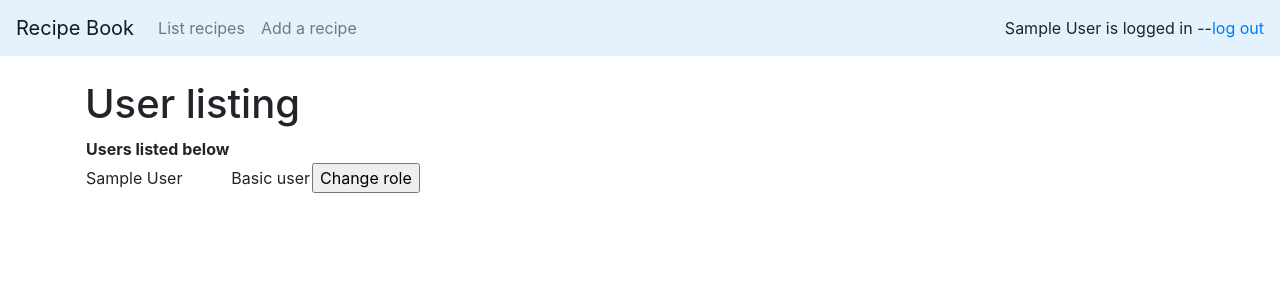
After one commit to att78/reseptikirja, a Flask app: page /auth/rights in a window 1280 px wide. The commit adds this page. Shown: the top 300 px of the page. Run offline with Flask 2, Linux system fonts and the light colour scheme; a user stored in the database is signed in; tables that the repository leaves empty hold one stand-in row (values such as "Sample post"); some libraries are stand-ins or nearby versions.

Commit message:
autorisointia ja raaka-ainekilkkeitä

```diff
--- a/application/__init__.py
+++ b/application/__init__.py
@@ -25,17 +25,6 @@ else:
 # Luodaan db-olio, jota käytetään tietokannan käsittelyyn
 db = SQLAlchemy(app)
 
-# Luetaan kansiosta application tiedoston views sisältö
-from application import views
-
-# Luetaan kansiosta application/tasks tiedoston models sisältö
-from application.recipes import models
-
-from application.recipes import views
-
-# Käyttäjätiedot
-from application.auth import models
-from application.auth import views
 
 #Käyttäjätietojen konfigurointia ja kirjautuminen
 
@@ -49,6 +38,40 @@ login_manager.init_app(app)
 
 login_manager.login_view = "auth_login"
 login_manager.login_message = "Please login to use this functionality."
+from flask_login import current_user
+
+
+# roles in login_required
+from functools import wraps
+
+def login_required(_func=None, *, role="ANY"):
+    def wrapper(func):
+        @wraps(func)
+        def decorated_view(*args, **kwargs):
+            if not (current_user and current_user.is_authenticated):
+                return login_manager.unauthorized()
+
+            acceptable_roles = set(("ANY", *current_user.roles()))
+
+            if role not in acceptable_roles:
+                return login_manager.unauthorized()
+
+            return func(*args, **kwargs)
+        return decorated_view
+    return wrapper if _func is None else wrapper(_func)
+
+# Luetaan kansiosta application tiedoston views sisältö
+from application import views
+
+# Luetaan kansiosta application/tasks tiedoston models sisältö
+from application.recipes import models
+
+from application.recipes import views
+
+# Käyttäjätiedot
+from application.auth import models
+from application.auth import views
+
 
 @login_manager.user_loader
 def load_user(user_id):
--- a/application/auth/models.py
+++ b/application/auth/models.py
@@ -1,6 +1,12 @@
 from application import db
 from application.favourites.tables import favourites
 from application.models import Base
+
+
+userroles = db.Table('userroles',
+    db.Column('role_id', db.Integer, db.ForeignKey('role.id'), primary_key=True),
+    db.Column('account_id', db.Integer, db.ForeignKey('account.id'), primary_key=True)
+)
 
 class User(Base):
 
@@ -10,9 +16,10 @@ class User(Base):
     username = db.Column(db.String(144), nullable=False)
     password = db.Column(db.String(144), nullable=False)
     favourites = db.relationship("Recipe", secondary = favourites, lazy = 'subquery',
-    backref = db.backref('recipes', lazy = True))
+    backref = db.backref('users', lazy = True))
 
-
+    userroles = db.relationship("Role", secondary = userroles, lazy = 'subquery',
+    backref = db.backref('users', lazy = True))
 
 
     def __init__(self, name, username, password):
@@ -31,3 +38,35 @@ class User(Base):
 
     def is_authenticated(self):
         return True
+
+    def roles(self):
+        return [role.name for role in self.userroles]
+
+    def is_admin(self):
+        return  any(role.name == "Admin" for role in self.userroles)
+
+    def set_as_admin(self):
+        role = Role.query.filter(Role.name == "Admin").first()
+        if role is None:
+            role = Role("Admin")
+            db.session().add(role)
+        self.userroles.append(role)
+
+    def remove_from_admin(self):
+
+        for i, role in enumerate(self.userroles):
+            if role.name == "Admin":
+                del self.userroles[i]
+                break
+
+class Role(Base):
+
+    __tablename__= "role"
+
+    name = db.Column(db.String(144), nullable=False)
+
+    def __init__(self, name):
+        self.name = name
+
+    def get_id(self):
+        return self.id
--- a/application/auth/views.py
+++ b/application/auth/views.py
@@ -2,7 +2,7 @@ from flask import render_template, request, redirect, url_for
 from flask_login import login_user
 from flask_login import logout_user
 
-from application import app, db
+from application import app, db, login_manager, login_required
 from application.auth.models import User
 from application.auth.forms import LoginForm
 from application.auth.forms import RegisterForm
@@ -40,6 +40,30 @@ def auth_register():
 
     account = User(form.name.data, form.username.data, form.password.data)
 
+    if User.count() == 0:
+        account.set_as_admin()
+
     db.session().add(account)
     db.session().commit()
     return redirect(url_for("auth_login"))
+
+
+@app.route("/auth/rights", methods =["GET"])
+@login_required
+def rights_listing():
+    users = User.query.all()
+    return render_template("auth/rights.html", users = users)
+
+@app.route("/auth/rights/<user_id>", methods =["POST"])
+@login_required(role="Admin")
+def set_as_admin(user_id):
+
+    account = User.query.get(user_id)
+    if(account.is_admin()):
+        account.remove_from_admin()
+    else:
+        account.set_as_admin()
+
+    db.session().commit()
+    users = User.query.all()
+    return render_template("auth/rights.html", users = users)
--- a/application/recipes/views.py
+++ b/application/recipes/views.py
@@ -1,8 +1,8 @@
-from application import app, db
+from application import app, db, login_manager, login_required
 from flask import redirect, render_template, request, url_for
 from application.recipes.models import Recipe
 from application.recipes.forms import RecipeForm
-from flask_login import login_required
+#from flask_login import login_required
 from flask_login import current_user
 from application.auth.models import User
 
--- a/application/templates/auth/loginform.html
+++ b/application/templates/auth/loginform.html
@@ -4,6 +4,7 @@
 {{ error }}
 
 <h1>Log in</h1>
+<p> Here you can log in with your username and password</p>
 
 <form method="POST" action="{{ url_for('auth_login') }}">
   <table>
--- a/application/templates/auth/registerform.html
+++ b/application/templates/auth/registerform.html
@@ -3,6 +3,9 @@
 {{ error }}
 
 <h1>Register here</h1>
+
+<p>All fields must be filled. Please fill your name and username of your choice.</p>
+<p>Your name must be at least 2 characters and password atleast 3 characters long</p>
 
 <form method="POST" action="{{ url_for('auth_register') }}">
   <table>
--- /dev/null
+++ b/application/templates/auth/rights.html
@@ -0,0 +1,35 @@
+{% extends "layout.html" %}
+
+{% block title %}User listing{% endblock %}
+
+{% block body %}
+<table>
+    <tr>
+        <th>Users listed below</th>
+
+        <th></th>
+    </tr>
+    {% for user in users %}
+    <tr>
+        <td>{{ user.name }}</td>
+
+
+        <td>{% if user.is_admin() %}
+            Admin
+            {% else %}
+            Basic user
+            {% endif %}
+        </td>
+        <td>
+            <form method="POST" action="{{ url_for('set_as_admin', user_id=user.id) }}">
+                <input type="submit" value="Change role" />
+            </form>
+        </td>
+
+
+    </tr>
+    {% endfor %}
+</table>
+
+
+{% endblock %}
--- a/application/templates/index.html
+++ b/application/templates/index.html
@@ -6,7 +6,9 @@
 
 {% block body %}
 <p>
-
+  <p>Welcome to recipebook.</p>
+  <p>To use recipebook you must be a register user.</p>
+  <p>Here you can either register or log in</p>
   <p>
     <a href="{{ url_for('auth_register') }}">register</a>
 
--- a/application/templates/layout.html
+++ b/application/templates/layout.html
@@ -24,6 +24,11 @@
         <li class="nav-item">
           <a class="nav-link" href="{{ url_for('recipes_form') }}">Add a recipe</a>
         </li>
+        {% if current_user.is_admin() %}
+        <li class="nav-item">
+          <a class="nav-link" href="{{ url_for('rights_listing') }}">User listing</a>
+        </li>
+        {% endif %}
       </ul>
       <div class="form-inline mt-2 mt-md-0">
         {% if current_user.is_authenticated %}
```
Also changed, not shown: application/auth/forms.py (+5 -5 lines), application/ingredients/forms.py (added, +16 -0 lines), application/ingredients/models.py (added, +21 -0 lines), application/ingredients/views.py (added, +7 -0 lines), application/templates/layout2.html (+10 -0 lines), application/templates/recipes/new.html (+7 -0 lines), application/ingredients/__init__.py (added).
